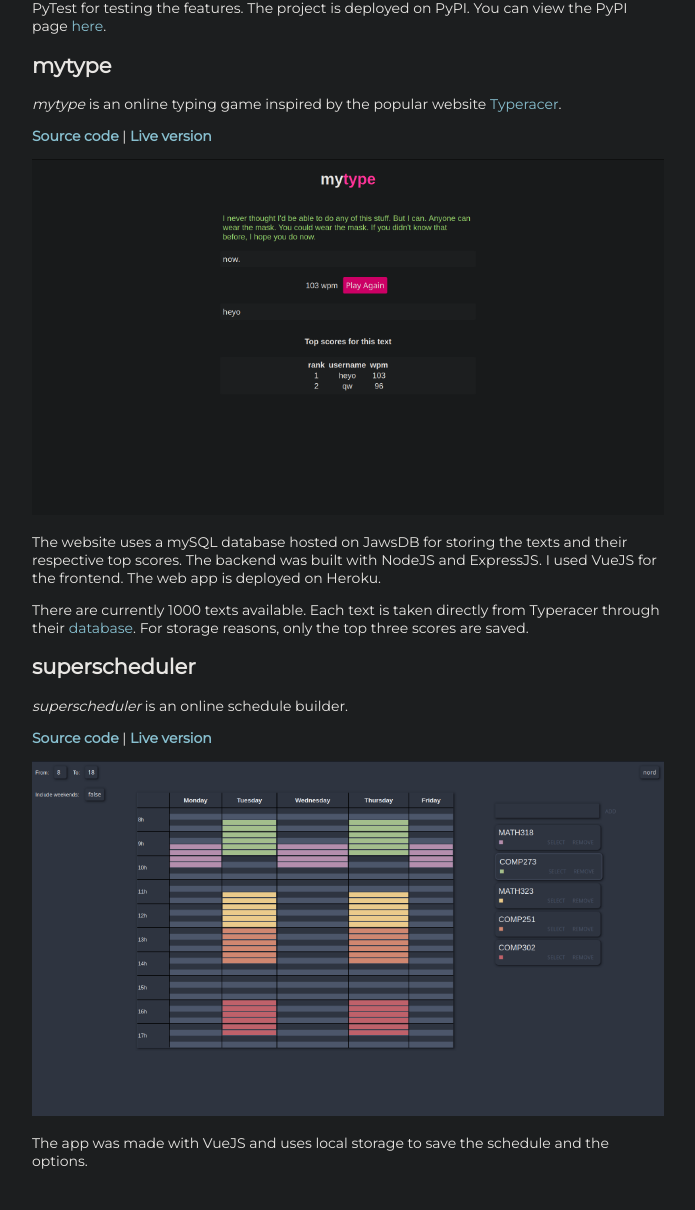
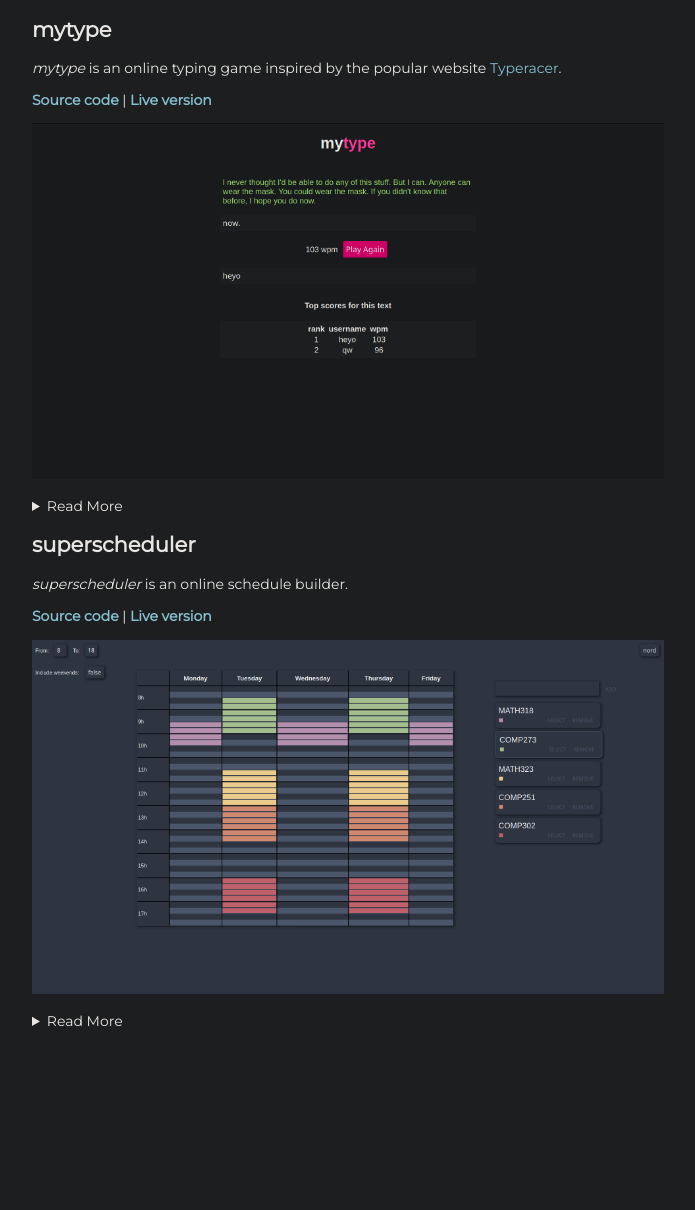
Before and after one commit to jfto23/personal_website, a Jekyll site: the page built from projects.markdown, in a window 1280 px wide. Shown: the part 610-1820 px from the top of the page, without its empty margins (292-987 px from the left). Built offline with Jekyll 4.4.1, drawn with Linux system fonts in a browser that asks for light colours; after the commit the page ends 1666 px from its top, so only the background shows below that; some of the changed text lies outside the part shown.

Commit message:
add hidden texts

```diff
--- a/projects.markdown
+++ b/projects.markdown
@@ -11,10 +11,15 @@ __[Source code](https://github.com/jfto23/zlibtui)__
 
 ![](/assets/images/zlibtui_pic.png)
 
+<details><summary>Read More</summary>
+<p>
 The app was written with Python using
-[blessed](https://pypi.org/project/blessed/) which is a wrapper for curses.
+<a href="https://pypi.org/project/blessed/">blessed</a> which is a wrapper for curses.
 I used PyTest for testing the features. The project is
-deployed on PyPI. You can view the PyPI page [here](https://pypi.org/project/zlibtui/).
+deployed on PyPI. You can view the PyPI page
+<a href="https://pypi.org/project/zlibtui/">here</a>.
+</p>
+</details>
 
 ## mytype
 
@@ -28,13 +33,18 @@ version](https://serene-dawn-01436.herokuapp.com)__
 
 ![](/assets/images/mytype_pic.png)
 
+<details><summary>Read More</summary>
+<p>
 The website uses a mySQL database hosted on JawsDB for storing the texts and
 their respective top scores. The backend was built with NodeJS and ExpressJS. I used VueJS for
 the frontend. The web app is deployed on Heroku.
 
 There are currently 1000 texts available. Each text is taken directly from
-Typeracer through their [database](http://typeracerdata.com/texts). For storage
+Typeracer through their <a href="http://typeracerdata.com/texts">database</a>. For storage
 reasons, only the top three scores are saved.
+</p>
+</details>
+
 
 ## superscheduler
 
@@ -45,5 +55,9 @@ version](https://jfto23.github.io/superscheduler/)__
 
 ![](/assets/images/superscheduler.png)
 
+<details><summary>Read More</summary>
+<p>
 The app was made with VueJS and uses local storage to save the schedule and the
 options.
+</p>
+</details>
```
Also changed, not shown: 1 other file.
